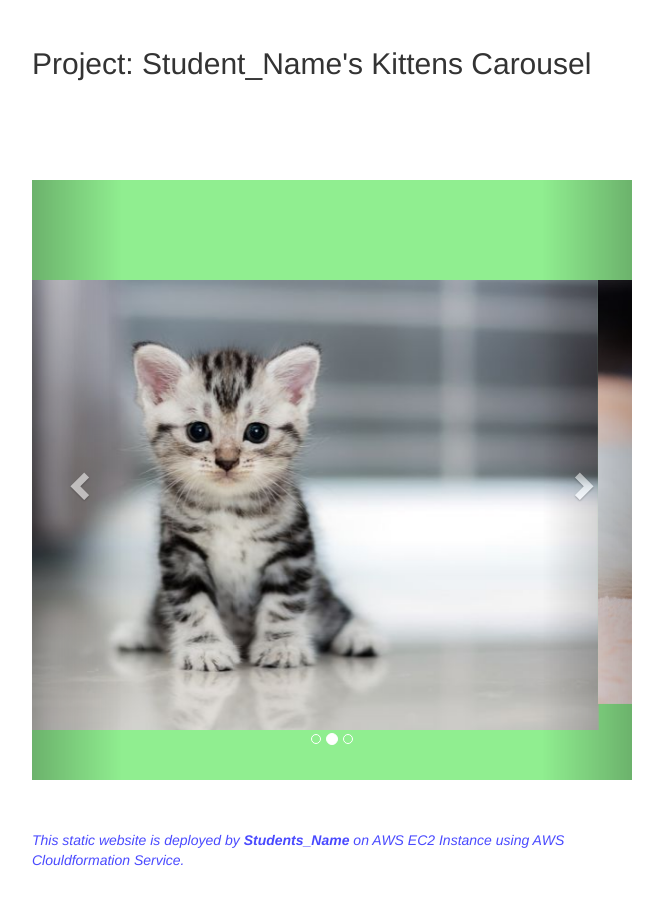
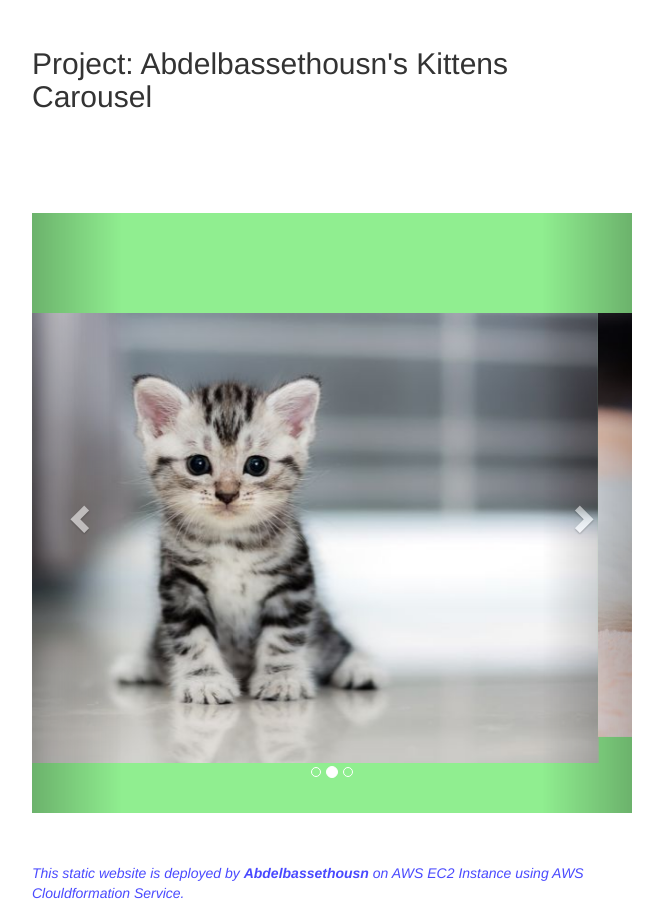
Before and after one commit to Abdelbassethousn/my-repository, a plain HTML site: page 101-kittens-carousel-static-website-ec2/static-web/index.html in a window 1280 px wide. Shown: the part 203-1116 px from the top of the page, without its empty margins (308-971 px from the left). Before the commit the page ends 1083 px from the top, so only its background shows below. Drawn offline with nearby package versions, Linux system fonts and the light colour scheme.

Commit message:
new-changes

```diff
--- a/101-kittens-carousel-static-website-ec2/static-web/index.html
+++ b/101-kittens-carousel-static-website-ec2/static-web/index.html
@@ -45,7 +45,7 @@
 
   <div><img style="width:300px; height:100px" src="https://clarusway.com/wp-content/uploads/2022/12/clarusway-logo-black.png" /></div>
 
-  <h2> Project: Student_Name's Kittens Carousel</h2>
+  <h2> Project: Abdelbassethousn's Kittens Carousel</h2>
 
   <div id="myCarousel" class="carousel slide" data-ride="carousel">
     <!-- Indicators -->
@@ -80,7 +80,7 @@
   </div>
 
 
-  <p class="footnote"><i>This static website is deployed by <b> Students_Name </b> on AWS EC2 Instance using AWS
+  <p class="footnote"><i>This static website is deployed by <b> Abdelbassethousn </b> on AWS EC2 Instance using AWS
       Clouldformation Service.</i></p>
 </body>
 
```
Also changed, not shown: 1 other file.
